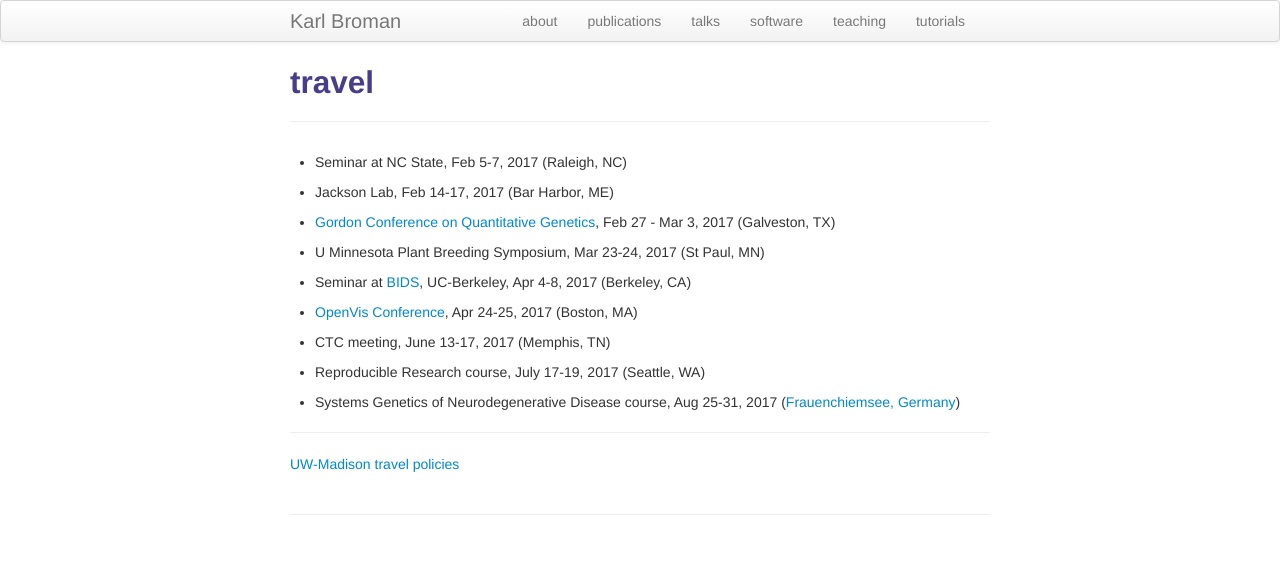
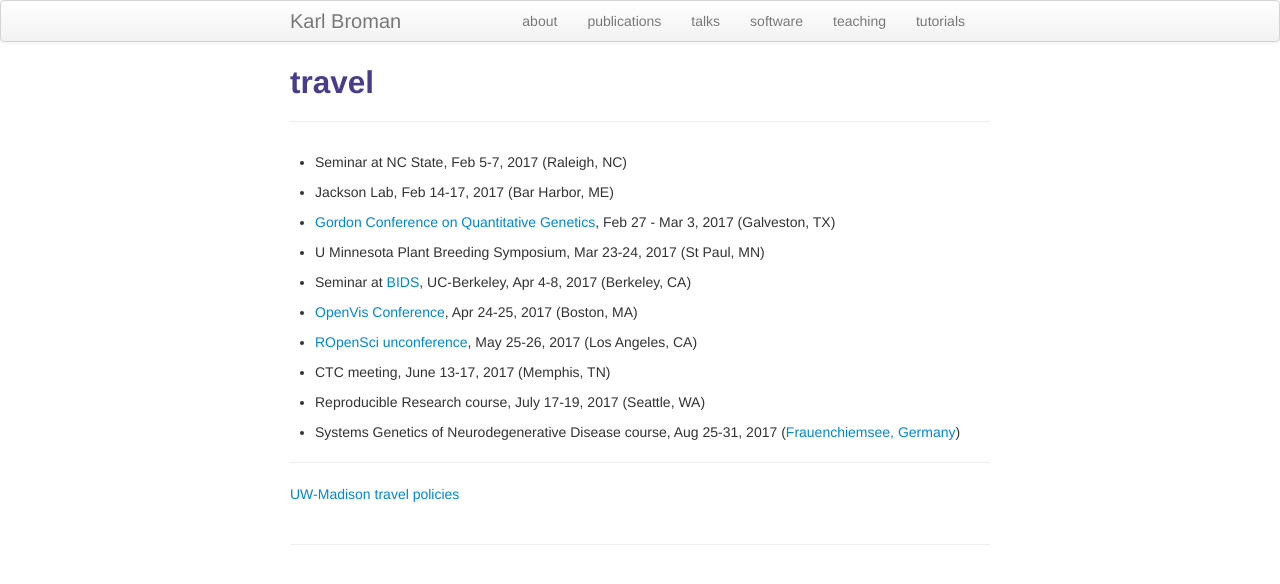
Before and after one commit to kbroman/kbroman.github.io, a Jekyll site: the page built from pages/travel.md, in a window 1280 px wide. Shown: the top 584 px of the page. Built offline with Jekyll 4.4.1, drawn with Linux system fonts in a browser that asks for light colours.

Commit message:
pages/travel: ropensci unconf

```diff
--- a/pages/travel.md
+++ b/pages/travel.md
@@ -277,6 +277,9 @@ title: travel
 
 - [OpenVis Conference](https://openvisconf.com), Apr 24-25, 2017 (Boston, MA)
 
+- [ROpenSci unconference](http://unconf17.ropensci.org/), May 25-26,
+  2017 (Los Angeles, CA)
+
 - CTC meeting, June 13-17, 2017 (Memphis, TN)
 
 - Reproducible Research course, July 17-19, 2017 (Seattle, WA)
```
